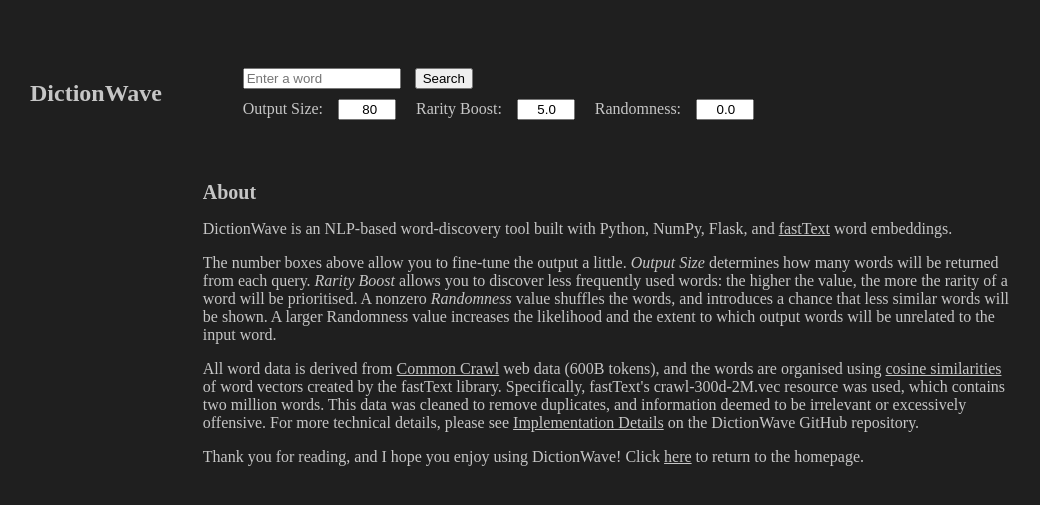
After one commit to jhelsby/DictionWave, a Flask app: page /about in a window 1280 px wide. The commit adds this page. Shown: the top 505 px of the page, without its empty margins (34-1074 px from the left). Run offline with Flask 3, Linux system fonts and the light colour scheme; parts of the project's set-up code (start-up, migrations or seed data) failed here and were passed over.

Commit message:
Added About page

```diff
--- a/app.py
+++ b/app.py
@@ -2,8 +2,8 @@
 Flask web application logic for DictionWave.
 """
 
-from flask import Flask, render_template, request
-import os, pickle, random
+from flask import Flask, render_template, request, redirect, url_for
+import os, pickle, random, requests
 import dotenv
 import gdown
 from threading import Thread
@@ -75,6 +75,13 @@
 
     return render_template('index.html', similar_words=similar_words, similar_words_boosted=similar_words_boosted, last_word=word,example_words=example_words)
 
+@app.route('/about', methods=['GET', 'POST'])
+def about():
+    if request.method == 'POST':
+        response = requests.post(url_for('index', _external=True), data=request.form)
+
+        return response.content
+    return render_template('about.html')
 
 if __name__ == '__main__':
     app.run(debug=True, host='0.0.0.0', port=int(os.environ.get('PORT', 5000)))
--- a/static/styles.css
+++ b/static/styles.css
@@ -124,7 +124,7 @@
 }
 
 .welcome {
-    margin-top: 40px;
+    margin-top: 5%;
     margin-left: 15%;
     margin-right: 15%;
 }
--- /dev/null
+++ b/templates/about.html
@@ -0,0 +1,68 @@
+<!DOCTYPE html>
+<html lang="en">
+
+<head>
+    <meta charset="UTF-8">
+    <meta name="viewport" content="width=device-width, initial-scale=1.0">
+    <title>DictionWave &ndash; About</title>
+    <link rel="stylesheet" href="{{ url_for('static', filename='styles.css') }}">
+</head>
+
+<body>
+    <div class="header">
+        <h1><a href="{{ url_for('index') }}">DictionWave</a></h1>
+        <div class="search-container">
+            <form method="post">
+                <input type="text" name="word" placeholder="Enter a word" {% if last_word %} value="{{ last_word }}" {%
+                    endif %} required>
+                <button type="submit">Search</button>
+                <div class="input-container">
+                    <label for="num_words">Output Size:</label>
+                    <input type="number" id="num_words" name="num_words" placeholder="Num Words" min="1"
+                        value="{{ request.form.num_words or 80 }}" required>
+
+                    <label for="rarity_boost">Rarity Boost:</label>
+                    <input type="number" id="rarity_boost" name="rarity_boost" placeholder="Rarity" min="0" step="1.0"
+                        value="{{ request.form.rarity_boost or 5.0 }}" required>
+
+                    <label for="randomness">Randomness:</label>
+                    <input type="number" id="randomness" name="randomness" placeholder="Rand" min="0" step="1.0"
+                        value="{{ request.form.randomness or 0.0 }}" required>
+                </div>
+            </form>
+        </div>
+    </div>
+    <div>
+        <div class="welcome">
+            <h2>About</h2>
+            <p>DictionWave is an NLP-based word-discovery tool built with Python, NumPy, Flask, and <u><a
+                        href="https://fasttext.cc/">fastText</a></u> word
+                embeddings.</p>
+            <p>The number boxes above allow you to fine-tune the output a little. <i>Output Size</i> determines how many
+                words will be returned from each query. <i>Rarity Boost</i> allows you to discover less frequently used
+                words:
+                the higher the
+                value, the more the rarity of a word will be prioritised. A nonzero <i>Randomness</i> value shuffles the
+                words, and
+                introduces a chance that
+                less similar words will be shown. A larger Randomness value increases the likelihood and the extent to
+                which output words will be unrelated to the input word.</p>
+            <p>All word data is derived from <u><a href="https://commoncrawl.org/">Common Crawl</a></u> web
+                data (600B tokens), and the words are organised using <u><a
+                        href="https://en.wikipedia.org/wiki/Cosine_similarity">cosine similarities</a></u> of word
+                vectors created by the fastText library. Specifically, fastText&apos;s crawl-300d-2M.vec resource was
+                used, which contains
+                two million words. This data was cleaned to remove duplicates, and information deemed to be irrelevant
+                or excessively offensive. For more technical details,
+                please see
+                <u><a href="https://github.com/jhelsby/DictionWave?tab=readme-ov-file#implementation-details">Implementation
+                        Details</a></u> on the DictionWave GitHub repository.
+            </p>
+            <p>Thank you for reading, and I hope you enjoy using DictionWave! Click <u><a
+                        href="{{ url_for('index') }}">here</a></u> to return to
+                the homepage.</p>
+        </div>
+    </div>
+</body>
+
+</html>
```
Also changed, not shown: templates/index.html (+12 -12 lines).
